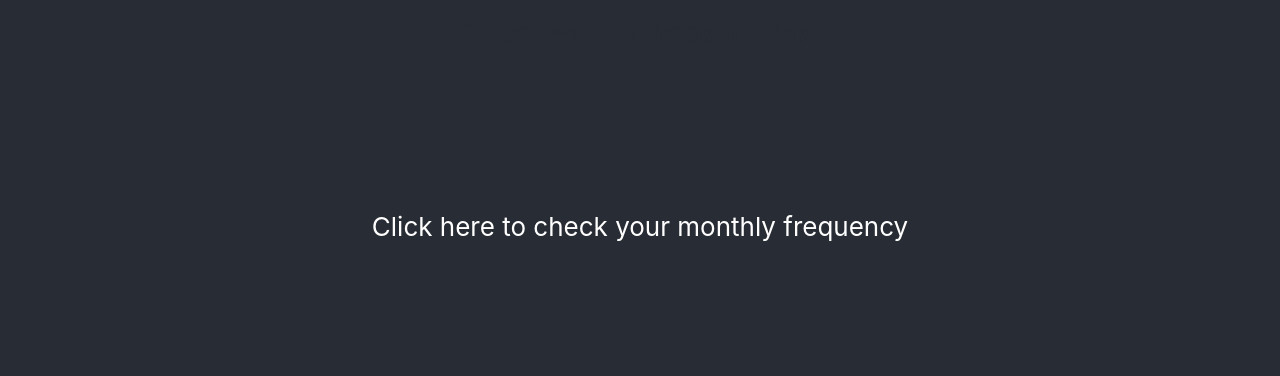
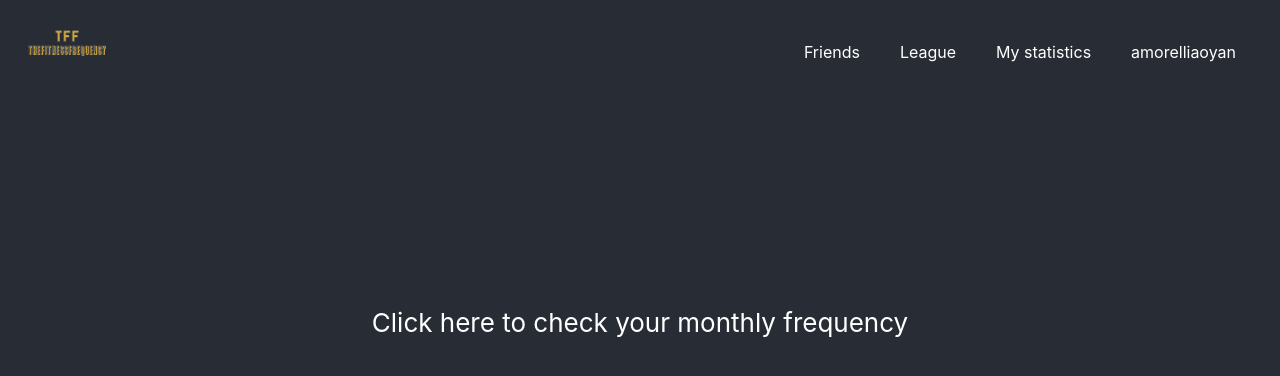
Before and after one commit to YanAmorelli/front_gym_consistency, a React (Create React App) app: page / in a window 1280 px wide. Shown: the top 376 px of the page. Built offline with nearby package versions, Linux system fonts and the light colour scheme; no server answers.

Commit message:
Created behavior of navbar

```diff
--- a/src/pages/components/navbar/navbar.css
+++ b/src/pages/components/navbar/navbar.css
@@ -2,7 +2,7 @@ header {
     display: flex;
     justify-content: flex-end;
     align-items: center;
-    margin: 0.5rem 1.5rem;
+    margin: 0rem 1.5rem;
 }
 
 .image-clickable {
@@ -22,6 +22,15 @@ header {
 .nav-links li {
     display: inline-block;
     padding: 0 1.25rem;
+    font-size: 16px;
+}
+
+.nav-links li:hover {
+    display: inline-block;
+    padding: 0 1.25rem;
+    font-size: 18px;
+    cursor: pointer;
+    color: var(--azul);
 }
 
 .signup-button {
@@ -39,3 +48,10 @@ header {
     background: var(--azul);
     cursor: pointer;
 }
+
+.profile-button {
+    color: #fff;
+    border: none;
+    font-size: 1rem;
+    margin-left: 20px;
+}
--- a/src/pages/components/navbar/navbar.js
+++ b/src/pages/components/navbar/navbar.js
@@ -1,22 +1,39 @@
 import Logo from "../../../assets/tff.png"
 import "./navbar.css"
 
-function NavBar() {
-    return(
-        // Todo: Create a conditional that only shows Sign Up if the user didn't login
+function NavBar(props) {
+
+    function NavBarLogin() {
+        return (
             <header>
-            <span class="image-clickable">
-                <img src={Logo} alt="main-logo" class="logo"/>
+                <span className="image-clickable">
+                    <img src={Logo} alt="main-logo" className="logo"/>
+                </span>
+                <button className="signup-button">Sign Up</button>
+            </header>
+        );
+    };
+
+    function NavBarLogged() {
+        return (
+            <header className="navbar-header">
+                <span className="image-clickable">
+                    <img src={Logo} alt="main-logo" className="logo"/>
                 </span>
                 <nav>
-                <ul class="nav-links">
+                    <ul className="nav-links">
                         <li>Friends</li>
                         <li>League</li>
                         <li>My statistics</li>
+                        <li>amorelliaoyan</li>
                     </ul>
                 </nav>
-            <button className="signup-button">Sign Up</button>
             </header>
+        );
+    };
+
+    return(
+        props.wasAuthenticated ? NavBarLogged() : NavBarLogin()
     )
 }
 
--- a/src/pages/login/login.js
+++ b/src/pages/login/login.js
@@ -5,7 +5,9 @@ function Login() {
     return(
         // TODO: Create conditional for NavBar on login.
         <main className="main">
-            <NavBar></NavBar>
+            <NavBar
+                wasAuthenticated={false}
+            />
             <body className="container">
                 <div className="box">
                     <form>
--- a/src/pages/main/main.js
+++ b/src/pages/main/main.js
@@ -4,6 +4,7 @@ import Action from './action'
 import { useEffect, useState } from 'react';
 import axios from "axios";
 import { useNavigate } from 'react-router-dom';
+import NavBar from '../components/navbar/navbar';
 
 function Main() {
     const [response, setResponse] = useState({});
@@ -38,6 +39,9 @@ function Main() {
 
     return(
         <main className="main">
+            <NavBar
+                wasAuthenticated={true}
+            />
             <h1 className='title'>
                 Did you went to the gym today?
             </h1>
--- a/src/pages/month-progress/month-progress.js
+++ b/src/pages/month-progress/month-progress.js
@@ -1,6 +1,7 @@
 import axios from "axios";
 import './month-progress.css'
 import { useEffect, useState } from "react";
+import NavBar from "../components/navbar/navbar";
 
 function MonthProgress() {
     const [response, setResponse] = useState({})
@@ -20,6 +21,9 @@ function MonthProgress() {
 
     return(
         <main className="main">
+            <NavBar
+                wasAuthenticated={true}
+            />
             <h1 className="title">Your monthly frequency</h1>
             <p className="text">
                 You went {response.presentDays} days
```
Lines whose indentation alone changed are shown as unchanged.
